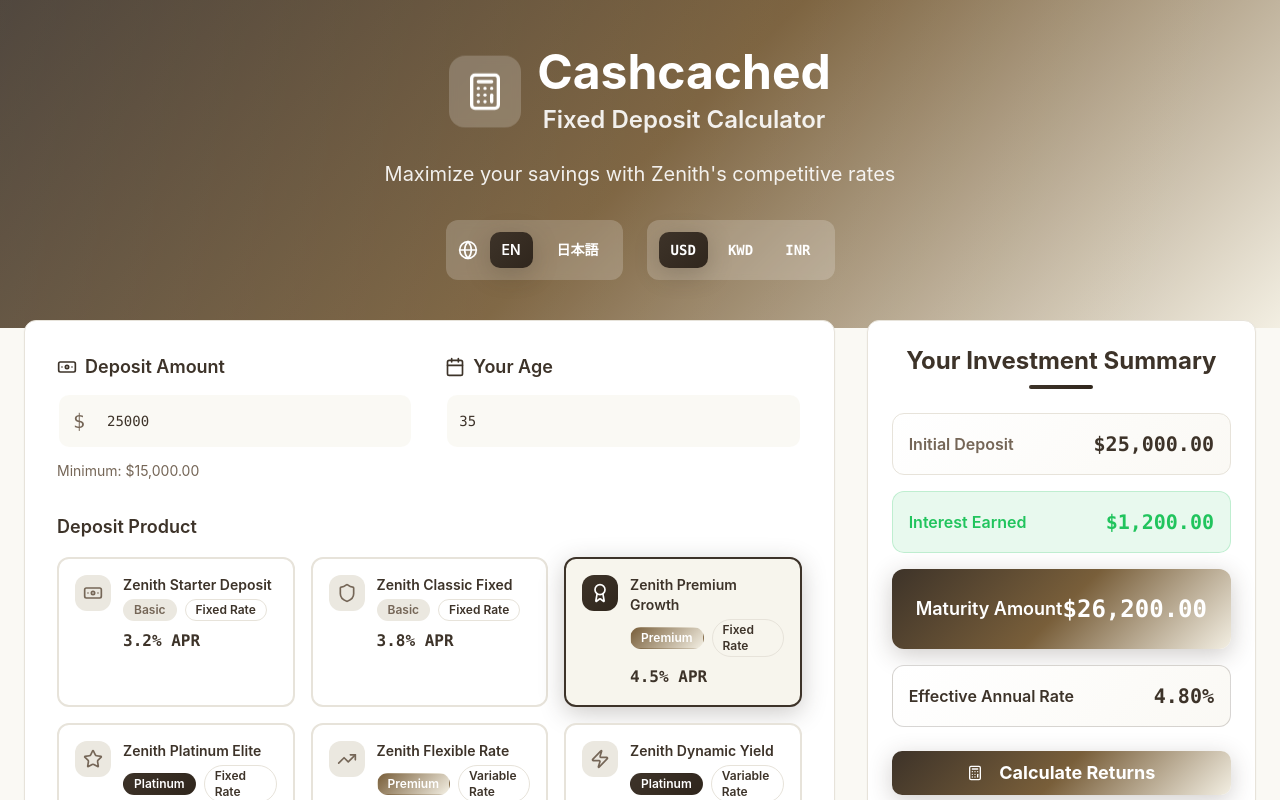
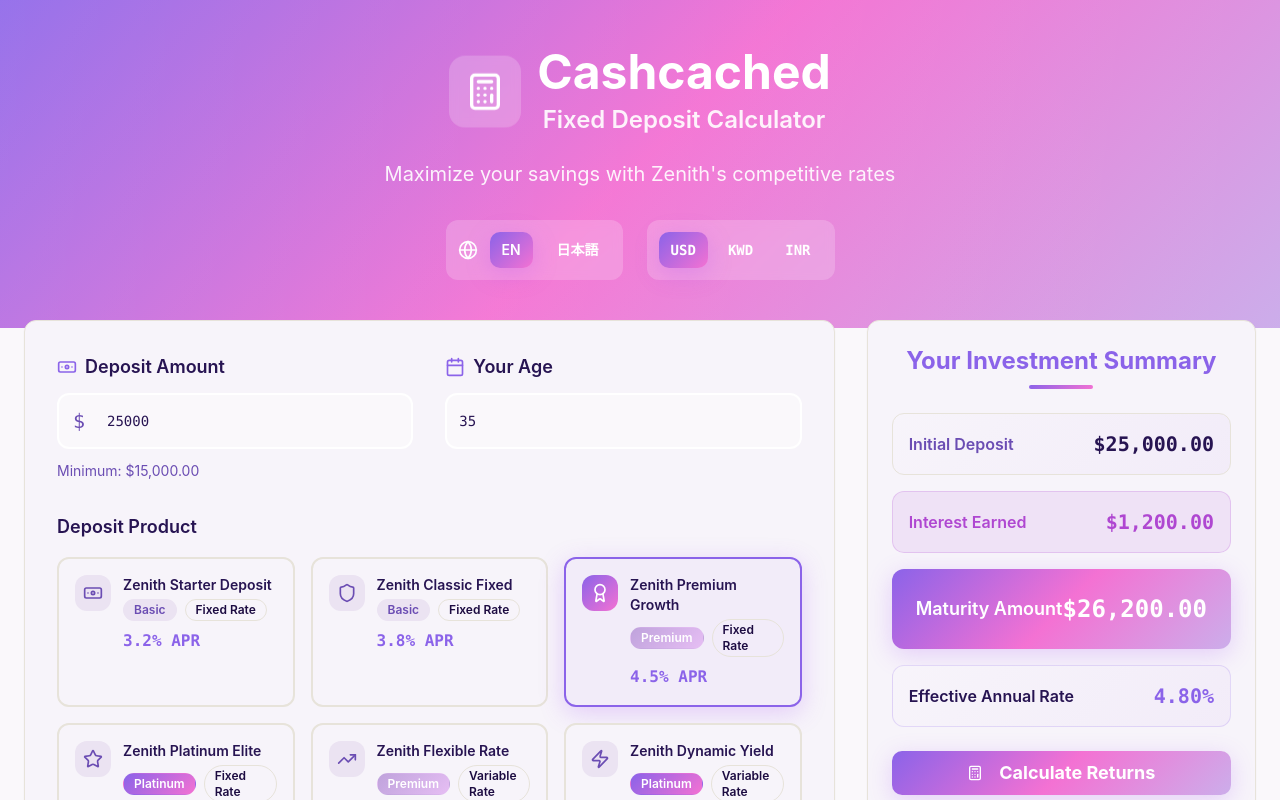
Before and after one commit to Arrowsincoming24/fixed-grow-explorer, a React (Vite) app: page / in a window 1280 px wide. Shown: the top 800 px of the page. Built offline with nearby package versions, Linux system fonts and the light colour scheme.

Commit message:
Refactor: Update colors and bank name

```diff
--- a/src/components/FixedDepositCalculator.tsx
+++ b/src/components/FixedDepositCalculator.tsx
@@ -158,7 +158,7 @@ const FixedDepositCalculator: React.FC = () => {
       }
     },
     ja: {
-      bankName: 'キャッシュキャッシュ',
+      bankName: 'キャッシュキャッシュド',
       title: '定期預金計算機',
       subtitle: 'ゼニスの競争力のある金利で貯蓄を最大化',
       amount: '預金額',
--- a/src/index.css
+++ b/src/index.css
@@ -8,32 +8,32 @@
 
 @layer base {
   :root {
-    /* Core brand colors - Zenith Bank palette */
-    --primary: 30 20% 20%; /* Rich coffee brown #382E26 */
-    --primary-end: 30 25% 15%; /* Darker coffee #2D1F18 */
+    /* Core brand colors - Cashcached purple-pink palette */
+    --primary: 258 75% 65%; /* Purple #A855F7 */
+    --primary-end: 315 85% 70%; /* Pink #F061D8 */
     --primary-foreground: 0 0% 100%;
 
     /* Secondary colors */
-    --secondary-cream: 45 40% 92%; /* Warm cream #F5F1EB */
-    --secondary-bronze: 35 35% 35%; /* Bronze accent #6B5B47 */
-    --secondary-foreground: 30 20% 20%;
+    --secondary-cream: 270 60% 95%; /* Light purple cream */
+    --secondary-bronze: 270 45% 75%; /* Medium purple */
+    --secondary-foreground: 258 70% 25%;
 
     /* Light theme backgrounds */
-    --background: 45 40% 97%; /* Warm white */
-    --foreground: 30 20% 20%; /* Coffee brown text */
+    --background: 270 30% 98%; /* Very light purple white */
+    --foreground: 258 70% 15%; /* Dark purple text */
 
     /* Card and surface colors */
-    --card: 0 0% 100%; /* Pure white cards */
-    --card-foreground: 30 20% 20%;
-    --card-secondary: 45 40% 95%; /* Light cream tint */
+    --card: 270 40% 97%; /* Subtle purple tint cards */
+    --card-foreground: 258 60% 20%;
+    --card-secondary: 270 50% 95%; /* Light purple tint */
 
     /* Muted colors */
-    --muted: 45 20% 90%; /* Light beige */
-    --muted-foreground: 30 15% 40%;
+    --muted: 270 35% 92%; /* Light purple-gray */
+    --muted-foreground: 258 40% 50%;
 
     /* Interactive elements */
-    --accent: 30 20% 20%;
-    --accent-foreground: 0 0% 100%;
+    --accent: 285 70% 85%; /* Light purple accent */
+    --accent-foreground: 258 70% 25%;
 
     /* Form elements */
     --input: 0 0% 100%;
@@ -44,23 +44,23 @@
     /* Status colors */
     --destructive: 0 84% 60%;
     --destructive-foreground: 0 0% 100%;
-    --success: 142 71% 45%;
+    --success: 285 60% 55%; /* Purple-tinted success */
     --success-foreground: 0 0% 100%;
-    --warning: 38 92% 50%;
+    --warning: 315 80% 65%; /* Pink-tinted warning */
     --warning-foreground: 0 0% 100%;
 
     /* Enhanced gradients */
-    --gradient-primary: linear-gradient(135deg, hsl(30 20% 20%), hsl(30 25% 15%));
-    --gradient-secondary: linear-gradient(135deg, hsl(35 35% 35%), hsl(45 40% 92%));
-    --gradient-hero: linear-gradient(135deg, hsl(30 20% 20%) 0%, hsl(35 35% 35%) 50%, hsl(45 40% 92%) 100%);
-    --gradient-card: linear-gradient(135deg, hsl(0 0% 100%) 0%, hsl(45 40% 97%) 100%);
-    --gradient-accent: linear-gradient(45deg, hsl(30 20% 20%), hsl(30 20% 30%));
+    --gradient-primary: linear-gradient(135deg, hsl(258 75% 65%), hsl(315 85% 70%));
+    --gradient-secondary: linear-gradient(135deg, hsl(270 45% 75%), hsl(285 70% 85%));
+    --gradient-hero: linear-gradient(135deg, hsl(258 75% 65%) 0%, hsl(315 85% 70%) 50%, hsl(270 60% 80%) 100%);
+    --gradient-card: linear-gradient(135deg, hsl(270 40% 97%) 0%, hsl(270 50% 95%) 100%);
+    --gradient-accent: linear-gradient(45deg, hsl(258 75% 65%), hsl(270 70% 70%));
 
     /* Enhanced shadows */
-    --shadow-soft: 0px 4px 20px rgba(56, 46, 38, 0.15);
-    --shadow-card: 0px 8px 30px rgba(0, 0, 0, 0.08);
-    --shadow-button: 0px 6px 25px rgba(56, 46, 38, 0.25);
-    --shadow-hero: 0px 20px 60px rgba(56, 46, 38, 0.2);
+    --shadow-soft: 0px 4px 20px rgba(168, 85, 247, 0.15);
+    --shadow-card: 0px 8px 30px rgba(168, 85, 247, 0.08);
+    --shadow-button: 0px 6px 25px rgba(168, 85, 247, 0.25);
+    --shadow-hero: 0px 20px 60px rgba(168, 85, 247, 0.2);
 
     /* Border radius */
     --radius: 0.75rem;
@@ -84,26 +84,26 @@
   }
 
   .dark {
-    --background: 222.2 84% 4.9%;
-    --foreground: 210 40% 98%;
+    --background: 258 30% 8%;
+    --foreground: 270 80% 92%;
 
-    --card: 222.2 84% 4.9%;
-    --card-foreground: 210 40% 98%;
+    --card: 258 25% 12%;
+    --card-foreground: 270 70% 88%;
 
-    --popover: 222.2 84% 4.9%;
-    --popover-foreground: 210 40% 98%;
+    --popover: 258 25% 12%;
+    --popover-foreground: 270 70% 88%;
 
-    --primary: 210 40% 98%;
-    --primary-foreground: 222.2 47.4% 11.2%;
+    --primary: 258 70% 55%;
+    --primary-foreground: 0 0% 100%;
 
-    --secondary: 217.2 32.6% 17.5%;
-    --secondary-foreground: 210 40% 98%;
+    --secondary: 270 30% 20%;
+    --secondary-foreground: 270 80% 90%;
 
-    --muted: 217.2 32.6% 17.5%;
-    --muted-foreground: 215 20.2% 65.1%;
+    --muted: 258 20% 18%;
+    --muted-foreground: 270 30% 65%;
 
-    --accent: 217.2 32.6% 17.5%;
-    --accent-foreground: 210 40% 98%;
+    --accent: 285 60% 25%;
+    --accent-foreground: 270 80% 88%;
 
     --destructive: 0 62.8% 30.6%;
     --destructive-foreground: 210 40% 98%;
```
